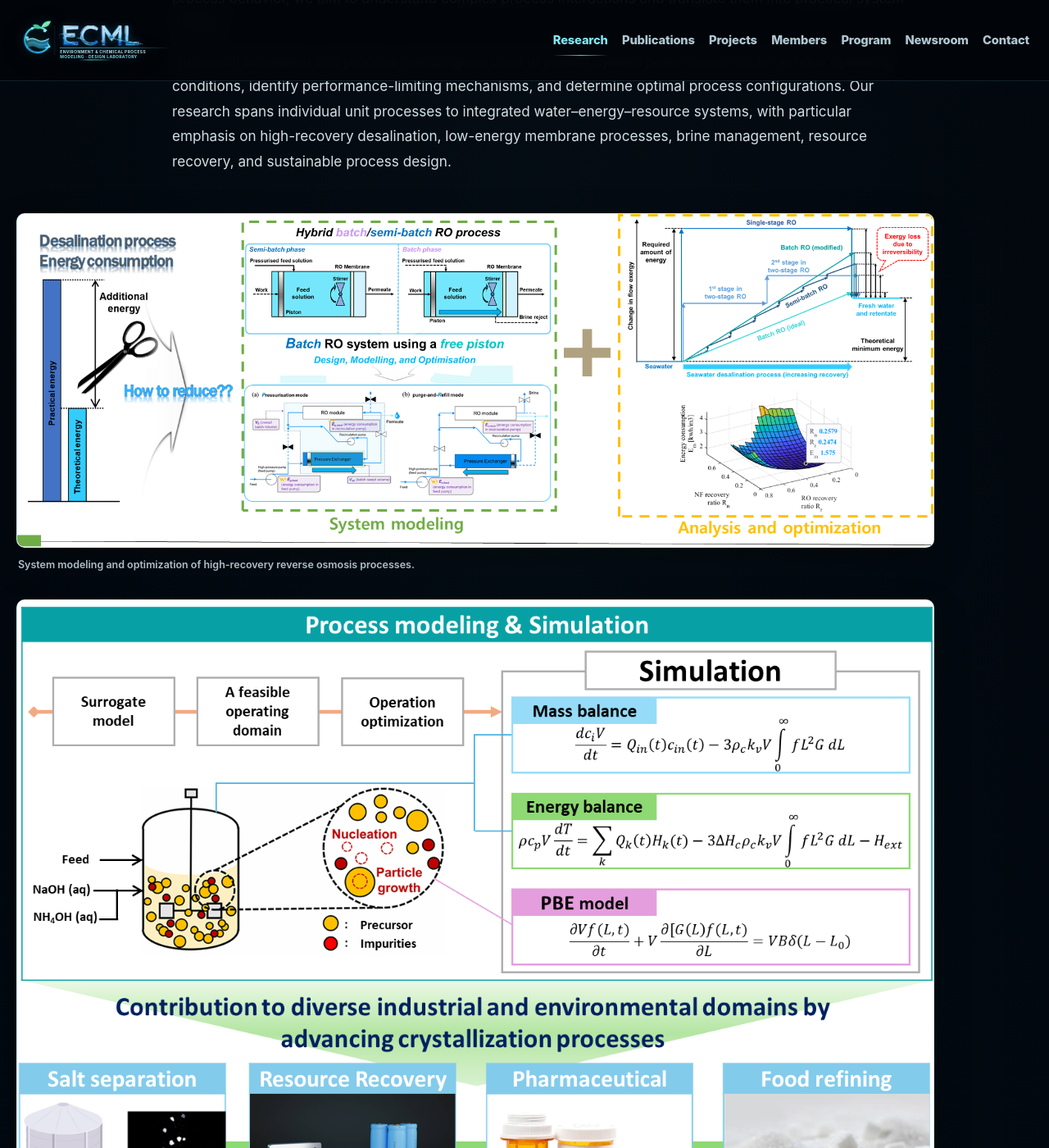
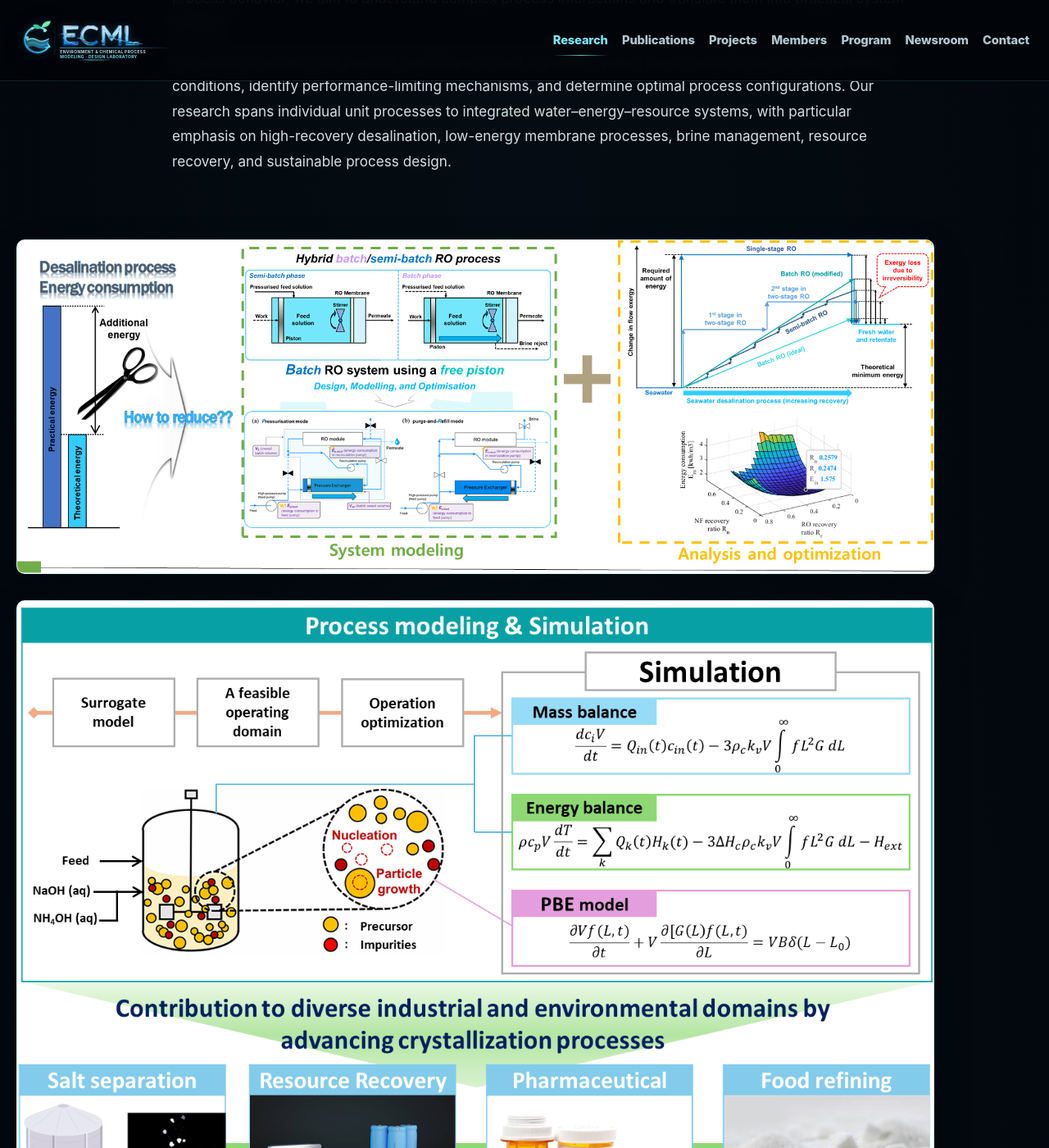
Before and after one commit to ecml-hyu/ecml-hyu.github.io, a Jekyll site: the page built from research.html, in a window 1280 px wide and 1400 px high, scrolled down 1252 px. Shown: the whole window at 82% size. Built offline with Jekyll 4.4.1, drawn with Linux system fonts in a browser that asks for light colours; some of the changed text lies outside the part shown.

Commit message:
Align research section spacing and remove captions

```diff
--- a/_includes/head.html
+++ b/_includes/head.html
@@ -57,6 +57,6 @@
 {%- if page.intro %}
 <link rel="stylesheet" href="{{ '/intro-spline.css' | relative_url }}?v=47">
 {%- endif %}
-<link rel="stylesheet" href="{{ '/assets/css/ecml-theme.css' | relative_url }}?v=48">
+<link rel="stylesheet" href="{{ '/assets/css/ecml-theme.css' | relative_url }}?v=49">
 <script defer src="{{ '/assets/js/site-nav.js' | relative_url }}?v=47"></script>
 {%- feed_meta -%}
--- a/assets/css/ecml-theme.css
+++ b/assets/css/ecml-theme.css
@@ -1135,6 +1135,7 @@ header .site-nav{
 }
 .research-section{
   --research-accent:82,223,241;
+  --research-block-gap:clamp(56px,7vw,80px);
   position:relative;
   scroll-margin-top:112px;
   overflow:visible;
@@ -1199,7 +1200,7 @@ header .site-nav{
   display:grid;
   gap:32px;
   max-width:1120px;
-  margin-top:48px;
+  margin-top:var(--research-block-gap);
 }
 .research-figure{
   min-width:0;
@@ -1230,16 +1231,9 @@ header .site-nav{
   object-fit:contain;
   background:#fff;
 }
-.research-figure figcaption{
-  padding:12px 2px 0;
-  color:#aebfc6;
-  font-size:.78rem;
-  font-weight:600;
-  line-height:1.5;
-}
 .research-focus,
 .research-papers{
-  margin-top:clamp(64px,8vw,94px);
+  margin-top:var(--research-block-gap);
 }
 .research-subhead{
   display:grid;
@@ -1490,18 +1484,11 @@ body.subpage--contact .contact-list dt{
     margin-top:58px;
   }
   .research-section{
+    --research-block-gap:48px;
     padding:62px 0;
   }
   .research-section h2{
     font-size:clamp(2rem,10vw,2.8rem);
-  }
-  .research-figure,
-  .research-figure-stack{
-    margin-top:30px;
-  }
-  .research-focus,
-  .research-papers{
-    margin-top:56px;
   }
   .research-focus-list>div{
     grid-template-columns:1fr;
--- a/research.html
+++ b/research.html
@@ -47,13 +47,11 @@ body_class: "subpage subpage--research"
         <a href="{{ '/assets/img/research/process-system-modeling-light.png' | relative_url }}" target="_blank" rel="noopener" aria-label="Open the high-resolution process system modeling figure">
           <img src="{{ '/assets/img/research/process-system-modeling-light.png' | relative_url }}" alt="High-recovery reverse osmosis system modeling and optimization framework" width="1847" height="671" loading="lazy" decoding="async">
         </a>
-        <figcaption>System modeling and optimization of high-recovery reverse osmosis processes.</figcaption>
       </figure>
       <figure class="research-figure">
         <a href="{{ '/assets/img/research/process-simulation-crystallization-light.png' | relative_url }}" target="_blank" rel="noopener" aria-label="Open the high-resolution process simulation and crystallization figure">
           <img src="{{ '/assets/img/research/process-simulation-crystallization-light.png' | relative_url }}" alt="Process simulation and crystallization modeling framework" width="1437" height="1011" loading="lazy" decoding="async">
         </a>
-        <figcaption>Process modeling and simulation for crystallization and resource recovery.</figcaption>
       </figure>
     </div>
 
@@ -140,7 +138,6 @@ body_class: "subpage subpage--research"
         <a href="{{ '/assets/img/research/ai-digital-twin-light.png' | relative_url }}" target="_blank" rel="noopener" aria-label="Open the high-resolution AI and digital twin figure">
           <img src="{{ '/assets/img/research/ai-digital-twin-light.png' | relative_url }}" alt="Digital twin and hybrid mathematical model for water and chemical process systems" width="1280" height="811" loading="lazy" decoding="async">
         </a>
-        <figcaption>Data-driven intelligence connected with mathematical models, process simulation, and digital twins.</figcaption>
       </figure>
     </div>
 
@@ -216,7 +213,6 @@ body_class: "subpage subpage--research"
         <a href="{{ '/assets/img/research/sustainability-water-energy-light.png' | relative_url }}" target="_blank" rel="noopener" aria-label="Open the high-resolution sustainability and water-energy figure">
           <img src="{{ '/assets/img/research/sustainability-water-energy-light.png' | relative_url }}" alt="Renewable energy, desalination, and water-energy-resource management systems" width="1280" height="802" loading="lazy" decoding="async">
         </a>
-        <figcaption>Integrated water–energy systems, renewable energy, waste heat, and resource management.</figcaption>
       </figure>
     </div>
 
```
